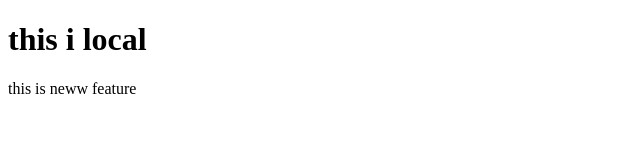
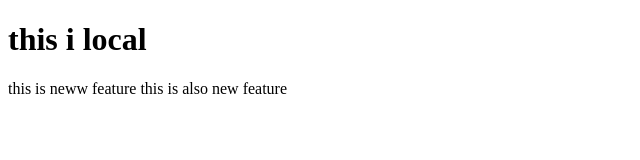
Before and after one commit to KrishanGopal23/LocalRepo, a plain HTML site: page index.html in a window 1280 px wide. Shown: the whole page, without its empty margins (0-640 px from the left). Drawn offline with Linux system fonts and the light colour scheme.

Commit message:
this is added for pr

```diff
--- a/index.html
+++ b/index.html
@@ -8,7 +8,7 @@
 <body>
   <h1>this i local</h1>
   <p>this is neww feature
-
+  this is also new feature
   </p>
 </body>
 </html>
```
